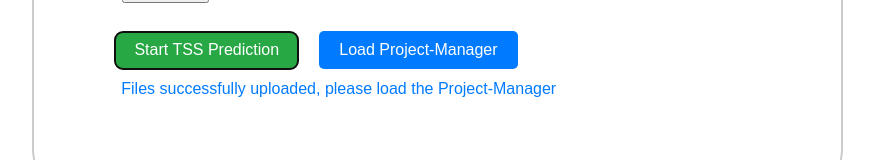
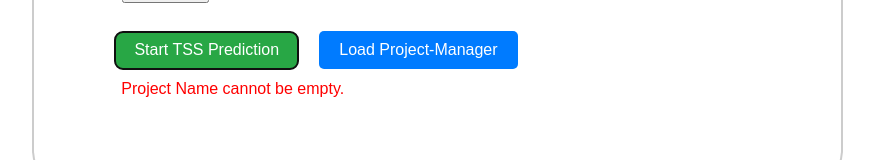
Before and after one commit to Integrative-Transcriptomics/tss-prediction-comparison, a React (Vite) app in the folder client-side-interface-prototype/: page / in a window 1280 px wide. Both pictures are taken after a click on the button "Start TSS Prediction". Shown: the part 864-1024 px from the top of the page, without its empty margins (311-1185 px from the left). Built offline with nearby package versions, Linux system fonts and the light colour scheme; no server answers.

Commit message:
added state for error messages, error for when project name is empty and disabled the submit button for when project name is empty

```diff
--- a/client-side-interface-prototype/src/App.css
+++ b/client-side-interface-prototype/src/App.css
@@ -139,3 +139,10 @@ button:hover {
   padding: 7px;
   color: #007bff;
 }
+
+.error-message {
+  min-height: 24px;
+  margin-bottom: 16;
+  padding: 7px;
+  color: red;
+}
--- a/client-side-interface-prototype/src/ProjectForm.jsx
+++ b/client-side-interface-prototype/src/ProjectForm.jsx
@@ -24,6 +24,9 @@ function ProjectForm() {
   // State to manage the feedback message displayed after submitting.
   const [feedbackMessage, setFeedbackMessage] = useState('');
 
+  // State to manage the error message displayed if no project name was given
+  const [errorMessage, setErrorMessage] = useState('');
+
   // Function to add a new condition to the list. It creates a new condition with a unique id and a reference.
   const addCondition = () => {
     setConditions([...conditions, { id: conditions.length + 1, ref: React.createRef() }]);
@@ -47,6 +50,15 @@ function ProjectForm() {
   const handleSubmit = async (e) => {
     e.preventDefault(); // Prevents the default form submission behavior.
 
+    // clear previous error messages
+    setErrorMessage('');
+
+    // Error message if project name is empty
+    if (!projectName.trim()) {
+      setErrorMessage('Project Name cannot be empty.');
+      return
+    }
+
     // Set the feedback message
     setFeedbackMessage('Files successfully uploaded, please load the Project-Manager');
 
@@ -54,7 +66,9 @@ function ProjectForm() {
     const formData = new FormData();
 
     // Append the name of the project to the FormData object if it exists.
-    if (projectName) {
+    if (!projectName.trim()) {
+      console.error('Project Name cannot be empty.');
+    } else {
       formData.append('projectName', projectName);
     }
 
@@ -101,8 +115,7 @@ function ProjectForm() {
 
   const handleLoadJobManagement = () => {
     // Navigate to the Job Management page using the navigate function from the useNavigate hook.
-    // in order to pass the project name to the next page (job queue page) we need to modify the navigation call
-    navigate('/job-management', { state: { projectName: projectName } });
+    navigate('/job-management');
   };
 
   return (
@@ -153,6 +166,8 @@ function ProjectForm() {
     </div>
     {/* Feedback Message */}
     {feedbackMessage && <div className="feedback-message">{feedbackMessage}</div>}
+    {/* Error message: Project Name cannot be empty*/}
+    {errorMessage && <div className="error-message">{errorMessage} </div>}
   </div>
   );
 }
```
